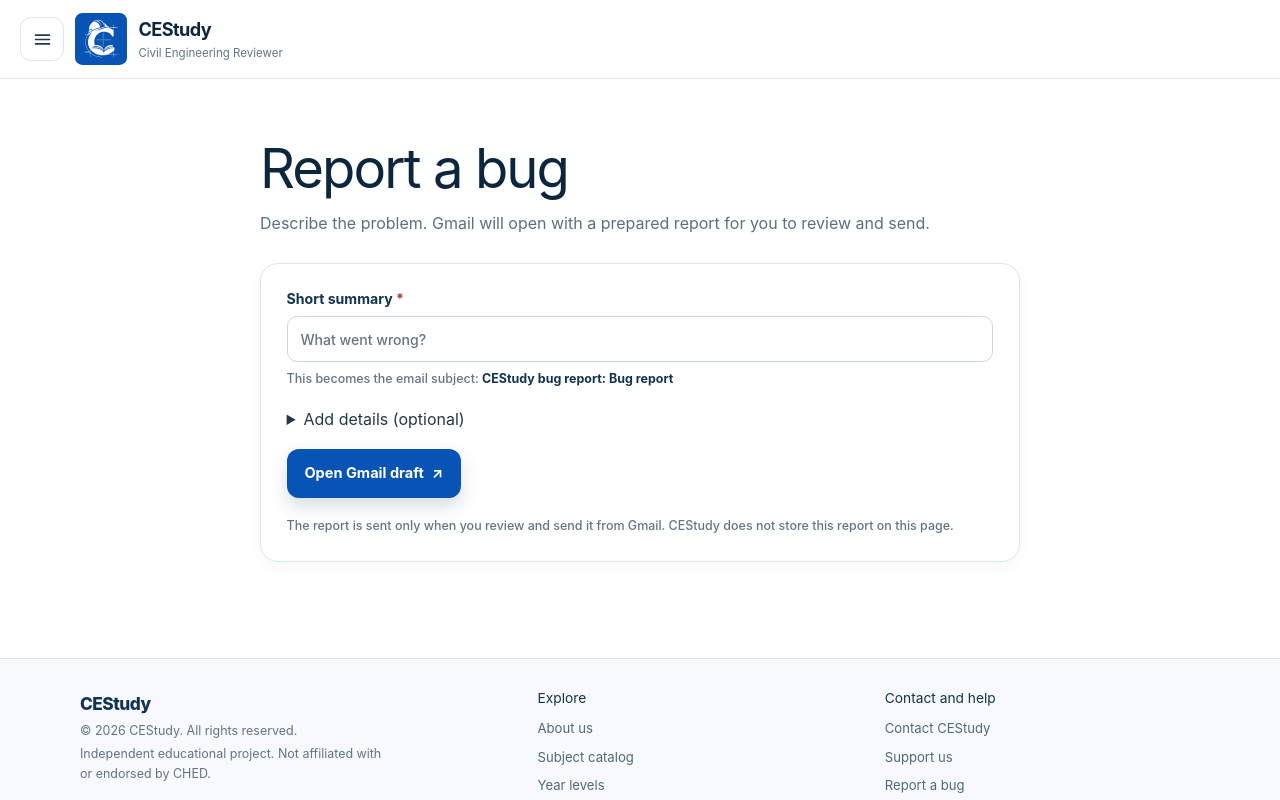
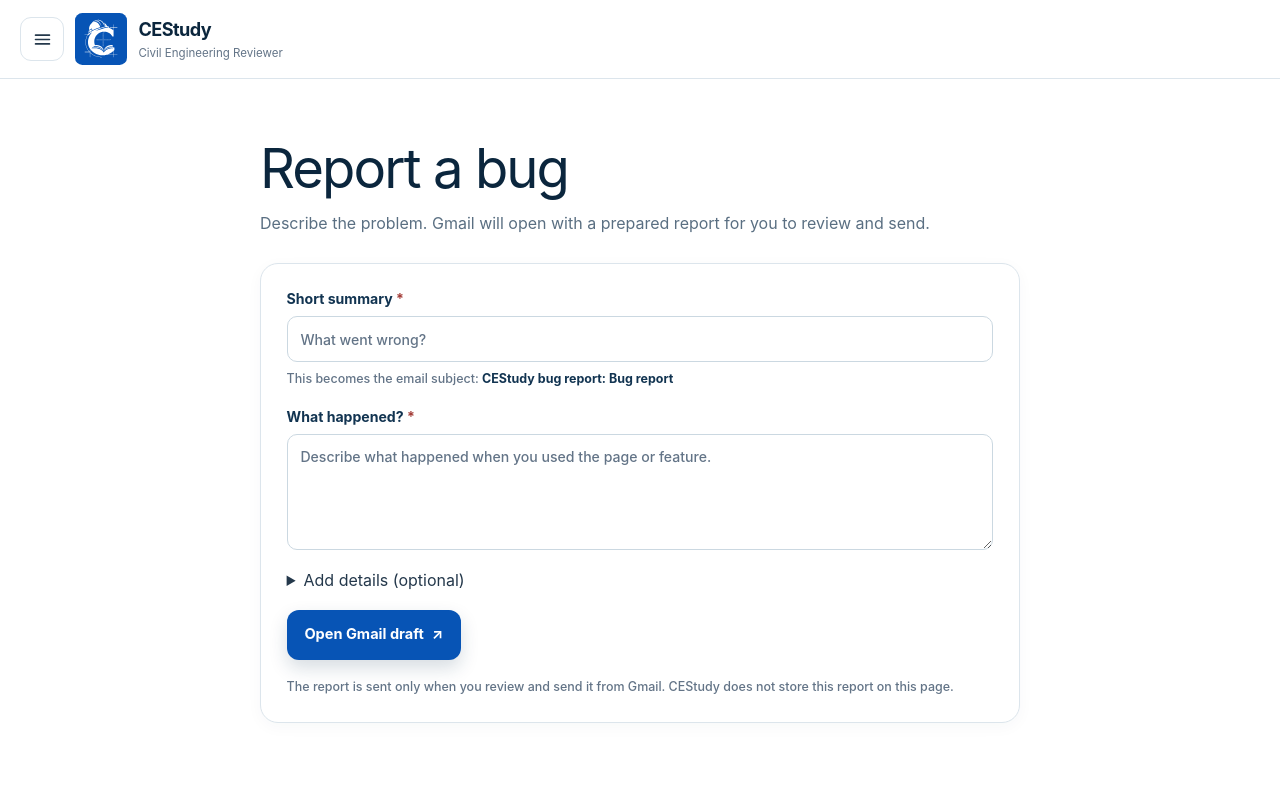
Before and after one commit to justryan-n2d/CEStudy, a React (Vite) app: page /bug-reports in a window 1280 px wide. Shown: the top 800 px of the page. Built offline with nearby package versions, Linux system fonts and the light colour scheme; no server answers.

Commit message:
fix: keep required observed bug details visible

```diff
--- a/src/pages/BugReportsPage.tsx
+++ b/src/pages/BugReportsPage.tsx
@@ -70,6 +70,18 @@ export function BugReportsPage() {
           <small className="field-hint">This becomes the email subject: <strong>CEStudy bug report: {summary.trim() || "Bug report"}</strong></small>
         </label>
 
+        <label className="form-field">
+          <span>What happened? <span className="required-mark" aria-hidden="true">*</span></span>
+          <textarea
+            value={observed}
+            onChange={(event) => setObserved(event.target.value)}
+            rows={4}
+            maxLength={2000}
+            required
+            placeholder="Describe what happened when you used the page or feature."
+          />
+        </label>
+
         <details className="bug-report-optional-details">
           <summary>Add details (optional)</summary>
           <div className="bug-report-optional-fields">
```
